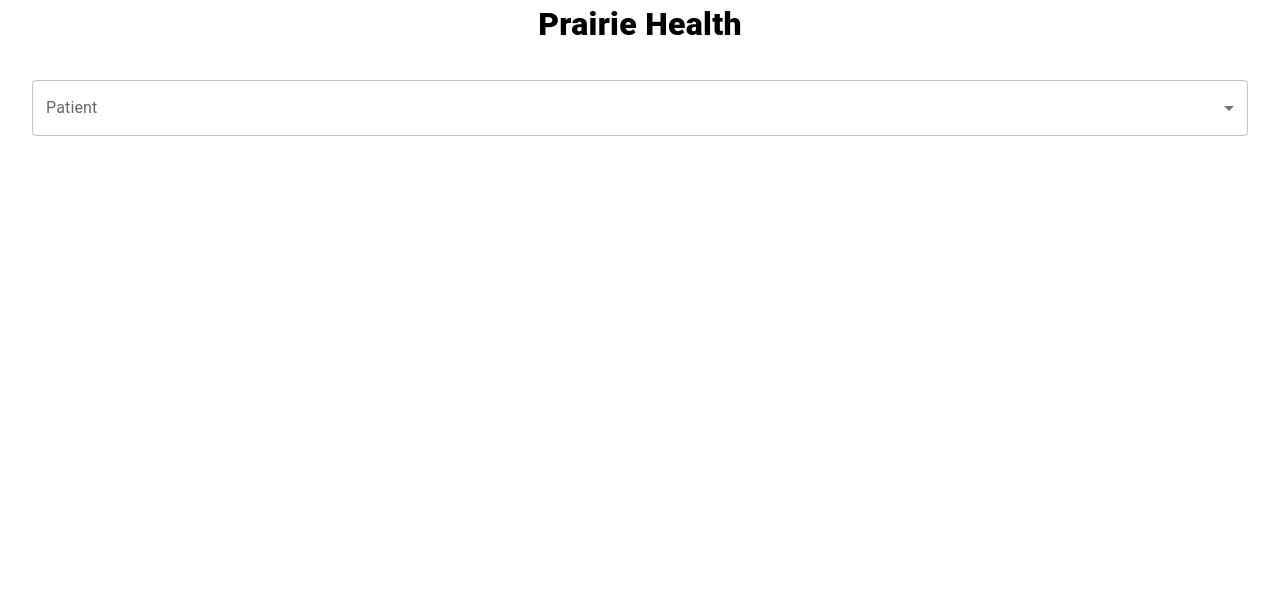
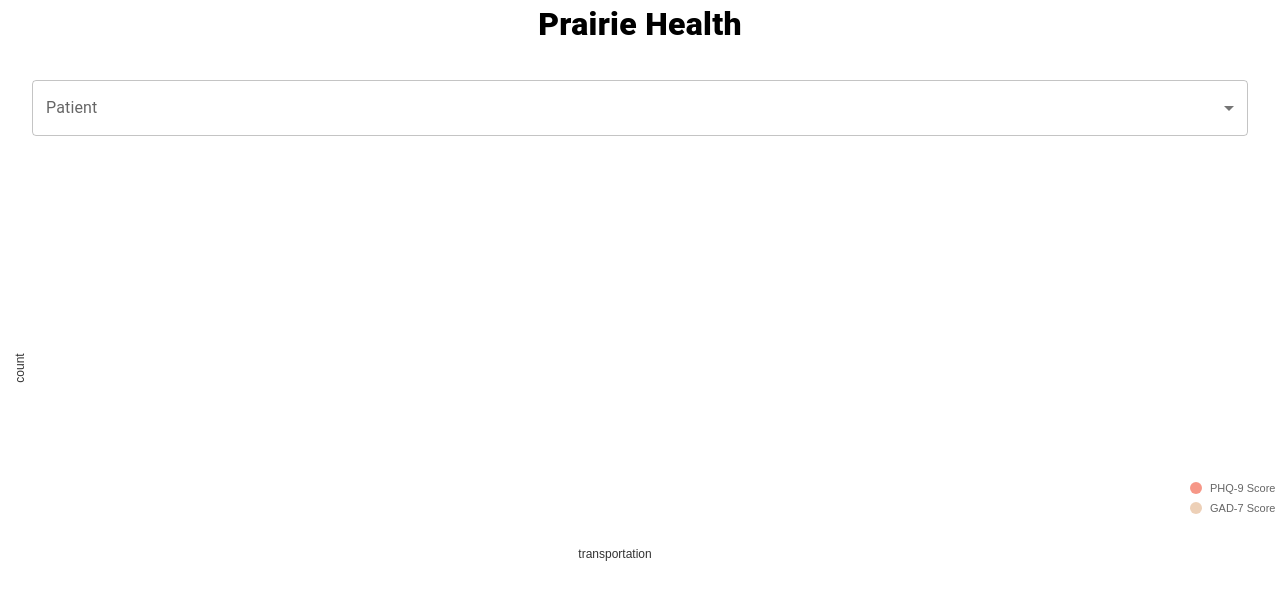
Before and after one commit to nicholaswma/prairie-health, a React (Create React App) app: page / in a window 1280 px wide. Shown: the top 600 px of the page. Built offline with nearby package versions, Linux system fonts and the light colour scheme.

Commit message:
nivo line graph is working now

```diff
--- a/src/App.js
+++ b/src/App.js
@@ -1,22 +1,52 @@
 import { Box } from "@mui/system";
-import { useState } from "react";
+import { useEffect, useState } from "react";
 import { Typography } from "@mui/material";
 import data from "./Data/score-visualizer.json";
+import dummy from "./Data/dummy.json";
 import Header from "./Components/Header.js";
 import PatientSelectForm from "./Components/PatientSelectForm.js";
+import MyResponsiveChart from "./Components/MyResponsiveChart.js";
 import { Component } from "react";
+import { ResponsiveLine } from "@nivo/line";
 
 function App() {
   const [selected, setSelected] = useState("");
+  const [displayData, setDisplayData] = useState([]);
+
+  useEffect(() => {
+    const sortDisplayData = () => {
+      let returnData = [];
+      let gad7 = [];
+      let gad10 = [];
+      let individualData = data.filter((individual) => {
+        return individual["Patient Name"] === selected;
+      });
+      individualData.forEach((ele) => {
+        gad7.push({ x: ele["Timestamp"], y: ele["GAD-7 Score"] });
+      });
+      individualData.forEach((ele) => {
+        gad10.push({ x: ele["Timestamp"], y: ele["PHQ-9 Score"] });
+      });
+      returnData = [
+        { id: "GAD-7 Score", color: "hsl(56, 70%, 50%)", data: gad7 },
+        { id: "PHQ-9 Score", color: "hsl(56, 70%, 50%)", data: gad10 },
+      ];
+      setDisplayData(returnData);
+    };
+    sortDisplayData();
+  }, [selected]);
+
   return (
     <Box>
       {/* <Header /> */}
       <Typography fontSize={"2rem"} textAlign={"center"} fontWeight={800}>
         Prairie Health
+        {console.log("here", setDisplayData)}
       </Typography>
       <Box padding={"2em"}>
         <PatientSelectForm selected={selected} setSelected={setSelected} />
       </Box>
+      <MyResponsiveChart data={displayData} />
     </Box>
   );
 }
--- /dev/null
+++ b/src/Components/MyResponsiveChart.js
@@ -0,0 +1,76 @@
+import React from "react";
+import { ResponsiveLine } from "@nivo/line";
+import { Box } from "@mui/material";
+
+function MyResponsiveChart({ data }) {
+  return (
+    <Box height={"400px"}>
+      <ResponsiveLine
+        data={data}
+        margin={{ top: 50, right: 110, bottom: 50, left: 60 }}
+        xScale={{ type: "point" }}
+        yScale={{
+          type: "linear",
+          min: "auto",
+          max: "auto",
+          reverse: false,
+        }}
+        yFormat=" >-.2f"
+        axisTop={null}
+        axisRight={null}
+        axisBottom={{
+          orient: "bottom",
+          tickSize: 5,
+          tickPadding: 5,
+          tickRotation: 0,
+          legend: "transportation",
+          legendOffset: 36,
+          legendPosition: "middle",
+        }}
+        axisLeft={{
+          orient: "left",
+          tickSize: 5,
+          tickPadding: 5,
+          tickRotation: 0,
+          legend: "count",
+          legendOffset: -40,
+          legendPosition: "middle",
+        }}
+        pointSize={10}
+        pointColor={{ theme: "background" }}
+        pointBorderWidth={2}
+        pointBorderColor={{ from: "serieColor" }}
+        pointLabelYOffset={-12}
+        useMesh={true}
+        legends={[
+          {
+            anchor: "bottom-right",
+            direction: "column",
+            justify: false,
+            translateX: 100,
+            translateY: 0,
+            itemsSpacing: 0,
+            itemDirection: "left-to-right",
+            itemWidth: 80,
+            itemHeight: 20,
+            itemOpacity: 0.75,
+            symbolSize: 12,
+            symbolShape: "circle",
+            symbolBorderColor: "rgba(0, 0, 0, .5)",
+            effects: [
+              {
+                on: "hover",
+                style: {
+                  itemBackground: "rgba(0, 0, 0, .03)",
+                  itemOpacity: 1,
+                },
+              },
+            ],
+          },
+        ]}
+      />
+    </Box>
+  );
+}
+
+export default MyResponsiveChart;
--- /dev/null
+++ b/src/Data/dummy.json
@@ -0,0 +1,80 @@
+[
+  {
+    "id": "GAD-7 Score",
+    "color": "hsl(203, 70%, 50%)",
+    "data": [
+      {
+        "x": "11/21/2020 16:26:55",
+        "y": 17
+      },
+      {
+        "x": "12/23/2020 14:10:57",
+        "y": 14
+      },
+      {
+        "x": "2/6/2021 11:09:48",
+        "y": 14
+      },
+      {
+        "x": "3/10/2021 11:12:05",
+        "y": 14
+      },
+      {
+        "x": "4/20/2021 16:10:27",
+        "y": 13
+      }
+    ]
+  },
+  {
+    "id": "GAD-10 Score",
+    "color": "hsl(56, 70%, 50%)",
+    "data": [
+      {
+        "x": "11/21/2020 16:26:55",
+        "y": 17
+      },
+      {
+        "x": "12/23/2020 14:10:57",
+        "y": 14
+      },
+      {
+        "x": "2/6/2021 11:09:48",
+        "y": 14
+      },
+      {
+        "x": "3/10/2021 11:12:05",
+        "y": 14
+      },
+      {
+        "x": "4/20/2021 16:10:27",
+        "y": 13
+      }
+    ]
+  },
+  {
+    "id": "PHQ-9 Score",
+    "color": "hsl(203, 70%, 50%)",
+    "data": [
+      {
+        "x": "11/21/2020 16:26:55",
+        "y": 19
+      },
+      {
+        "x": "12/23/2020 14:10:57",
+        "y": 19
+      },
+      {
+        "x": "2/6/2021 11:09:48",
+        "y": 19
+      },
+      {
+        "x": "3/10/2021 11:12:05",
+        "y": 18
+      },
+      {
+        "x": "4/20/2021 16:10:27",
+        "y": 16
+      }
+    ]
+  }
+]
```
